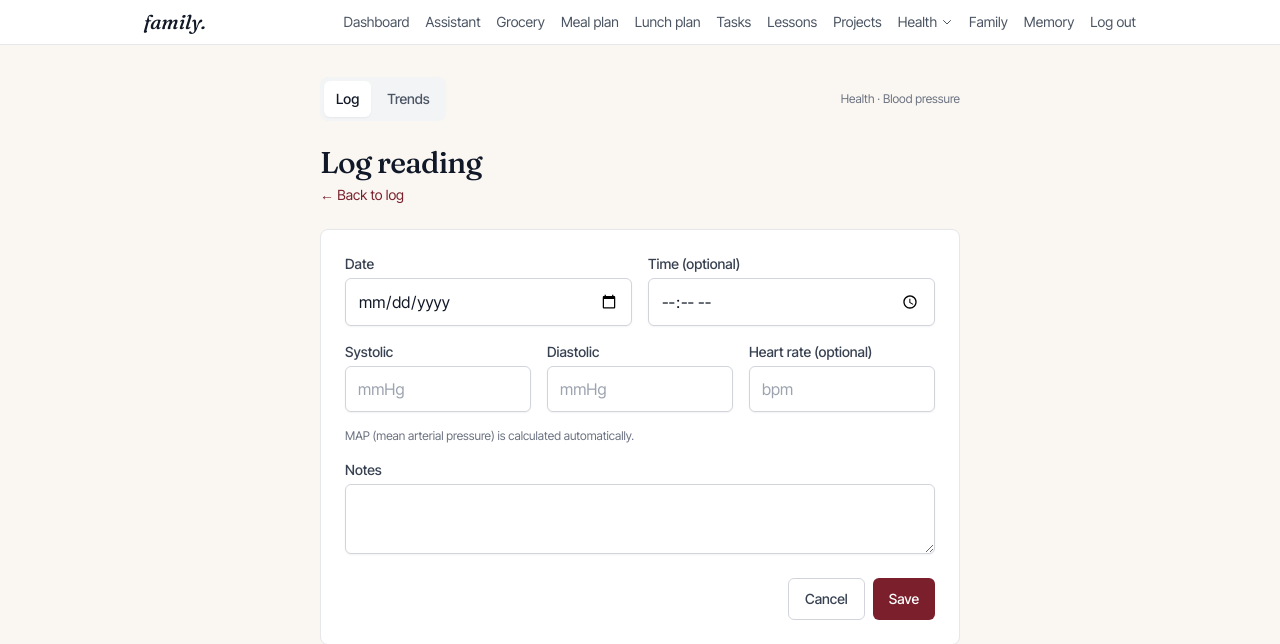
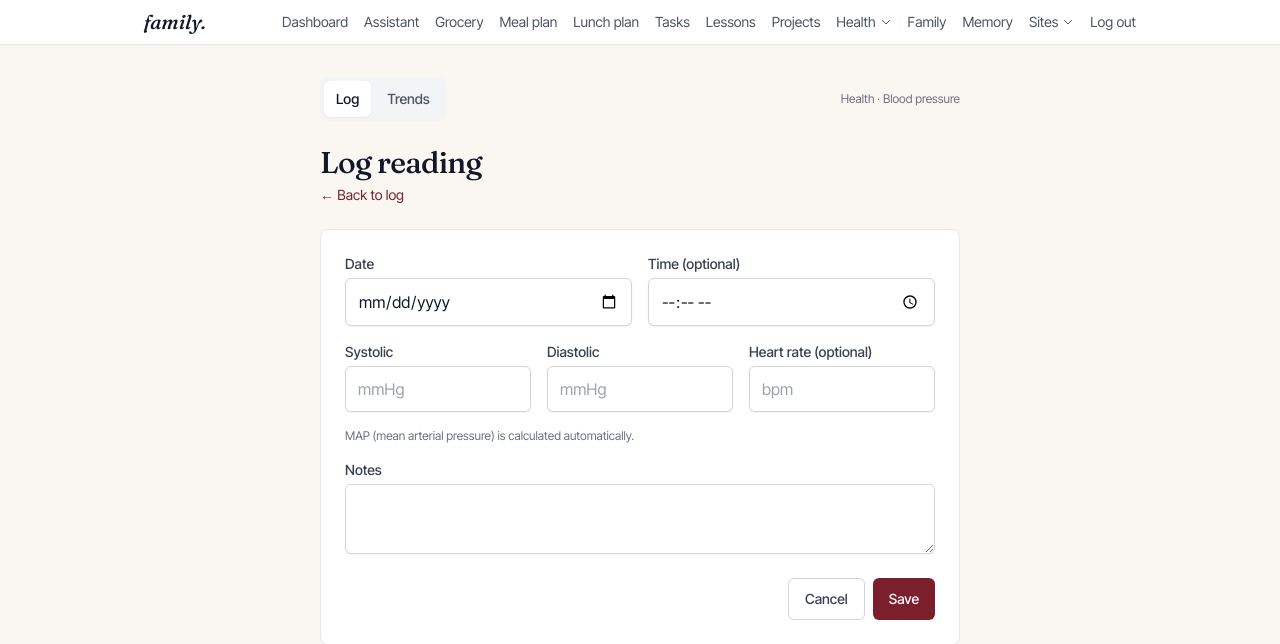
Before and after one commit to sammohan211/family-assistant, a FastAPI app: template src/family_assistant/templates/bp/form.html in a window 1280 px wide. Shown: the top 644 px of the page. Run offline with FastAPI, Linux system fonts and the light colour scheme; the template is opened without the code that fills it, so the values that code supplies are empty; parts of the project's set-up code (start-up, migrations or seed data) failed here and were passed over; some libraries are stand-ins or nearby versions.

Commit message:
feat: Sites nav menu linking to options/books/notes tenants
Desktop dropdown (mirrors the Health pattern) plus a mobile menu
section. Links open in a new tab so the installed PWA hands
cross-origin tenants to the browser instead of an in-app bar.

Co-Authored-By: Claude Fable 5 <noreply@anthropic.com>

```diff
--- a/src/family_assistant/templates/base.html
+++ b/src/family_assistant/templates/base.html
@@ -73,6 +73,20 @@
         </div>
         <a href="/family" class="text-gray-600 hover:text-gray-900">Family</a>
         <a href="/memory" class="text-gray-600 hover:text-gray-900">Memory</a>
+        <div class="relative" x-data="{sites: false}" @mouseleave="sites = false">
+          <button type="button" @click="sites = !sites" @mouseenter="sites = true"
+                  class="text-gray-600 hover:text-gray-900 inline-flex items-center gap-1"
+                  :aria-expanded="sites">
+            Sites
+            <svg class="w-3 h-3" fill="none" stroke="currentColor" stroke-width="2" viewBox="0 0 24 24"><path stroke-linecap="round" stroke-linejoin="round" d="M19 9l-7 7-7-7"/></svg>
+          </button>
+          <div x-show="sites" x-cloak @click="sites = false"
+               class="absolute left-0 mt-2 w-40 rounded-md border border-gray-200 bg-white shadow-lg py-1 z-10">
+            <a href="https://options.auro-family.duckdns.org" target="_blank" rel="noopener" class="block px-3 py-2 text-sm text-gray-700 hover:bg-gray-100">Options</a>
+            <a href="https://books.auro-family.duckdns.org" target="_blank" rel="noopener" class="block px-3 py-2 text-sm text-gray-700 hover:bg-gray-100">Books</a>
+            <a href="https://notes.auro-family.duckdns.org" target="_blank" rel="noopener" class="block px-3 py-2 text-sm text-gray-700 hover:bg-gray-100">Notes</a>
+          </div>
+        </div>
         <form method="post" action="/auth/logout">
           {{ csrf_input() }}
           <button type="submit" class="text-gray-600 hover:text-gray-900">Log out</button>
@@ -104,6 +118,10 @@
         <a href="/bp" class="px-3 py-3 rounded-md text-gray-700 hover:bg-gray-100">BP</a>
         <a href="/family" class="px-3 py-3 rounded-md text-gray-700 hover:bg-gray-100">Family</a>
         <a href="/memory" class="px-3 py-3 rounded-md text-gray-700 hover:bg-gray-100">Memory</a>
+        <p class="px-3 pt-3 pb-1 text-xs uppercase tracking-wide text-gray-400">Sites</p>
+        <a href="https://options.auro-family.duckdns.org" target="_blank" rel="noopener" class="px-3 py-3 rounded-md text-gray-700 hover:bg-gray-100">Options</a>
+        <a href="https://books.auro-family.duckdns.org" target="_blank" rel="noopener" class="px-3 py-3 rounded-md text-gray-700 hover:bg-gray-100">Books</a>
+        <a href="https://notes.auro-family.duckdns.org" target="_blank" rel="noopener" class="px-3 py-3 rounded-md text-gray-700 hover:bg-gray-100">Notes</a>
         <form method="post" action="/auth/logout" class="px-1 py-1">
           {{ csrf_input() }}
           <button type="submit" class="w-full text-left px-2 py-3 rounded-md text-gray-700 hover:bg-gray-100">Log out</button>
```
